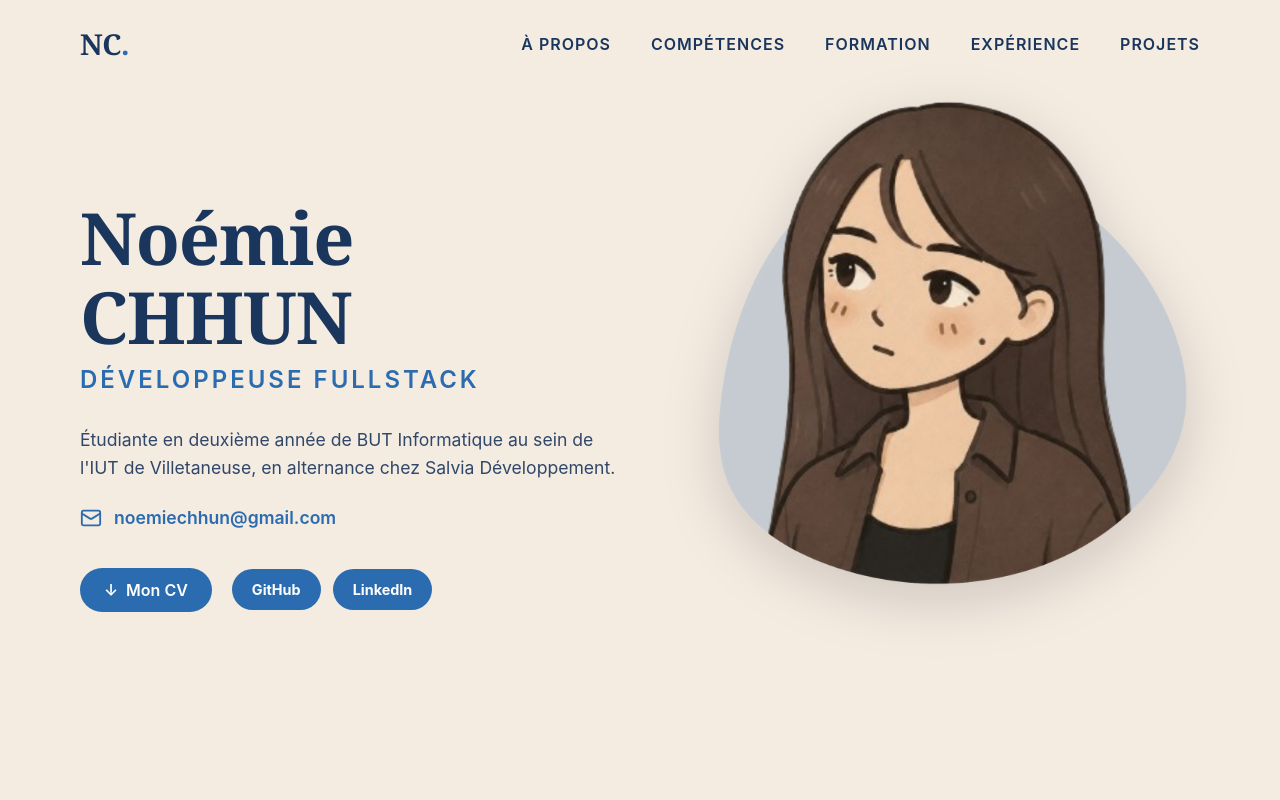
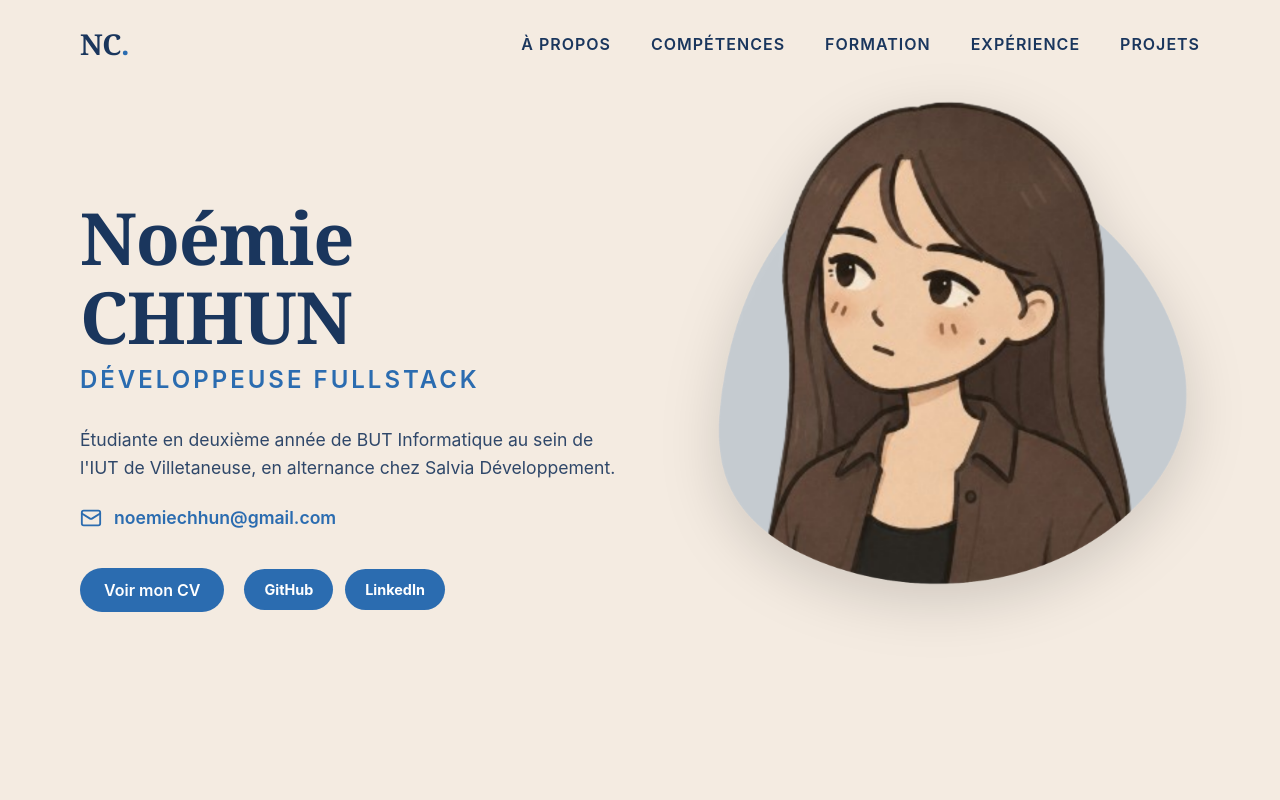
Before and after one commit to Minry3/Portfolio, a Vue app: page / in a window 1280 px wide. Shown: the top 800 px of the page. Built offline with nearby package versions, Linux system fonts and the light colour scheme.

Commit message:
Ajout du cv et modifications visuelles

```diff
--- a/src/components/ProfilSection.vue
+++ b/src/components/ProfilSection.vue
@@ -22,8 +22,8 @@
       </div>
 
       <div class="actions">
-        <a href="/mon-cv.pdf" class="btn-cv" download>
-          <span class="icon">↓</span> Mon CV
+        <a href="CV_Noemie_CHHUN.pdf" target="_blank" rel="noopener noreferrer" class="btn-cv">
+          Voir mon CV
         </a>
 
         <div class="social-links">
```
Also changed, not shown: 1 other file (tests, documents, lock files or other folders).
